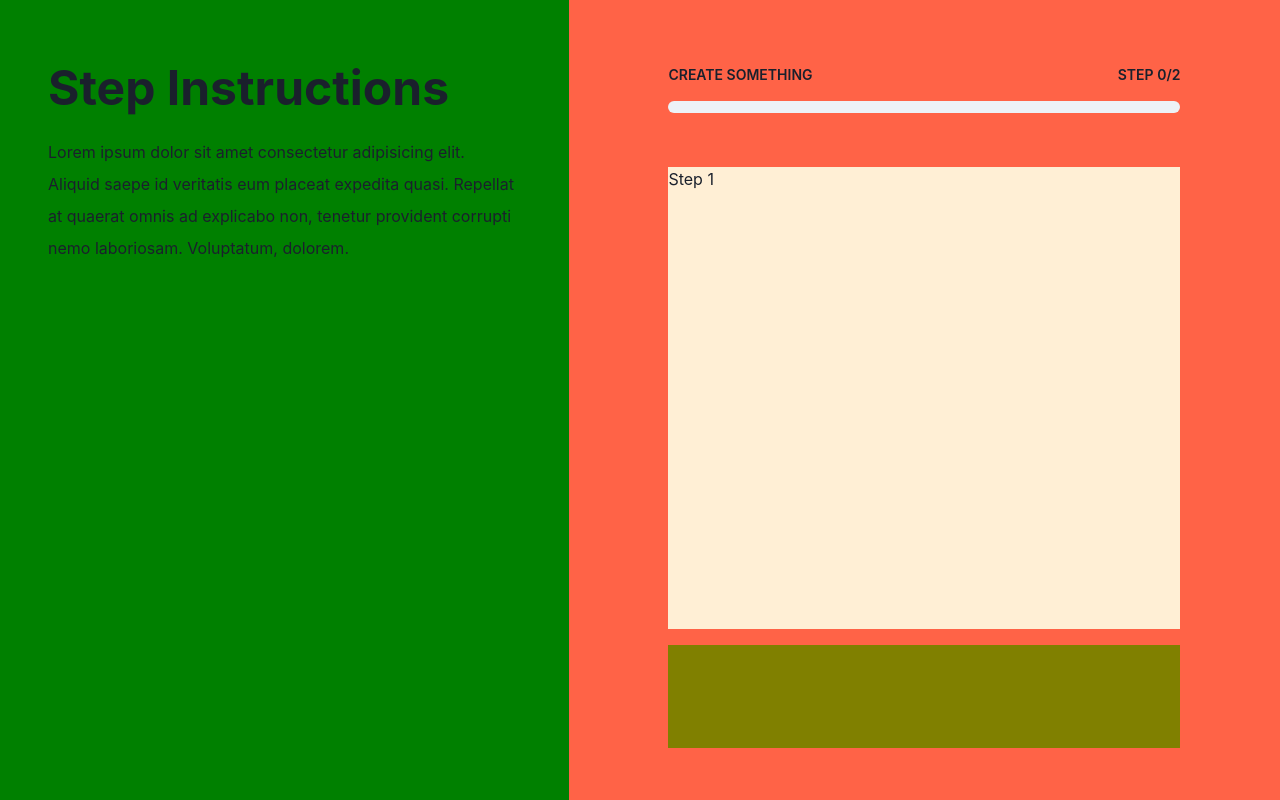
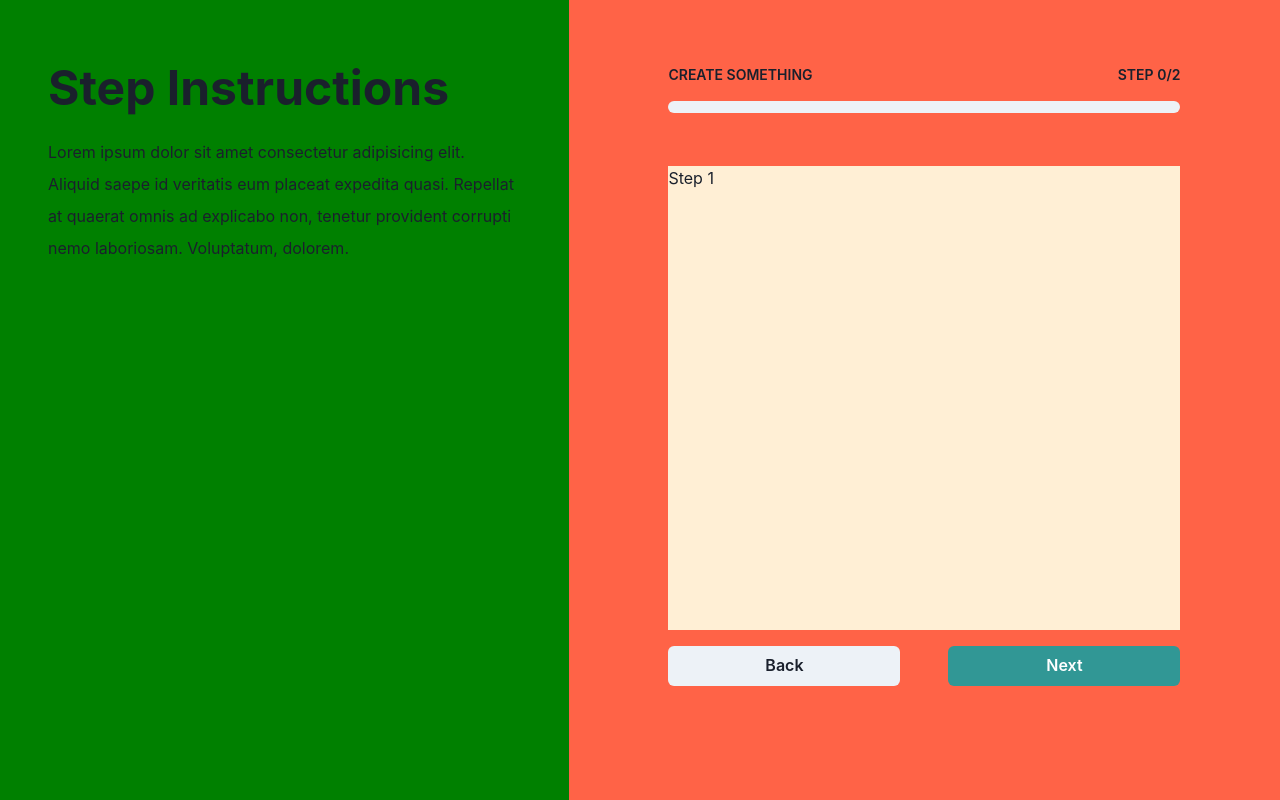
Before and after one commit to tinacoding/react-wizard, a React (Create React App) app: page / in a window 1280 px wide. Built offline with nearby package versions, Linux system fonts and the light colour scheme; a web font is replaced by a local one.

Commit message:
Wizard Footer

```diff
--- a/src/components/Wizard/Wizard.tsx
+++ b/src/components/Wizard/Wizard.tsx
@@ -33,9 +33,15 @@ function Wizard(): JSX.Element {
         <WizardInstructions />
       </GridItem>
       <GridItem colSpan={5} bg="tomato">
-				<WizardContent currentStep={currentStep} totalSteps={steps.length} title="Create Something">
-					<Content />
-				</WizardContent>
+        <WizardContent
+          next={next}
+          previous={previous}
+          currentStep={currentStep}
+          totalSteps={steps.length}
+          title="Create Something"
+        >
+          <Content />
+        </WizardContent>
       </GridItem>
     </Grid>
   );
--- a/src/components/Wizard/WizardContent/WizardContent.tsx
+++ b/src/components/Wizard/WizardContent/WizardContent.tsx
@@ -1,18 +1,29 @@
 import { Container, Grid, GridItem } from "@chakra-ui/react";
+import WizardFooter from "src/components/Wizard/WizardContent/WizardFooter";
 import WizardHeader from "src/components/Wizard/WizardContent/WizardHeader";
 
-type WizardContentProps = { children: React.ReactNode, title: string, currentStep: number, totalSteps: number };
-function WizardContent({ children, title, currentStep, totalSteps }: WizardContentProps): JSX.Element {
+type WizardContentProps = {
+  children: React.ReactNode,
+  title: string,
+  currentStep: number,
+  totalSteps: number,
+  previous: () => void,
+  next: () => void,
+};
+
+function WizardContent({ children, title, currentStep, totalSteps, previous, next }: WizardContentProps): JSX.Element {
   return (
     <Container maxW="xl" paddingX="8" paddingY="12">
-      <Grid h="700px" w="100%" templateRows="repeat(6, 1fr)" templateColumns="repeat(12, 1fr)" gap={4}>
+      <Grid h="700px" w="100%" templateRows="repeat(6, 1fr)" templateColumns="repeat(12, 1fr)" gap={2}>
         <GridItem rowSpan={1} colSpan={12}>
           <WizardHeader currentStep={currentStep} title={title} totalSteps={totalSteps} />
         </GridItem>
         <GridItem rowSpan={4} colSpan={12} bg="papayawhip">
           {children}
         </GridItem>
-        <GridItem rowSpan={1} colSpan={12} bg="olive" />
+        <GridItem rowSpan={1} colSpan={12} paddingY="2">
+          <WizardFooter previous={previous} next={next}  />
+        </GridItem>
       </Grid>
     </Container>
   );
--- /dev/null
+++ b/src/components/Wizard/WizardContent/WizardFooter.tsx
@@ -0,0 +1,17 @@
+import { Button, Flex } from "@chakra-ui/react";
+
+type Props = { previous: () => void, next: () => void };
+function WizardFooter({ previous, next }: Props): JSX.Element{
+	return (
+    <Flex alignItems="center" justifyContent="space-between">
+      <Button isFullWidth marginRight="12"  colorScheme="gray" variant="solid" onClick={previous}>
+        Back
+      </Button>
+      <Button isFullWidth colorScheme="teal" variant="solid" onClick={next}>
+        Next
+      </Button>
+    </Flex>
+  );
+}
+
+export default WizardFooter
```
